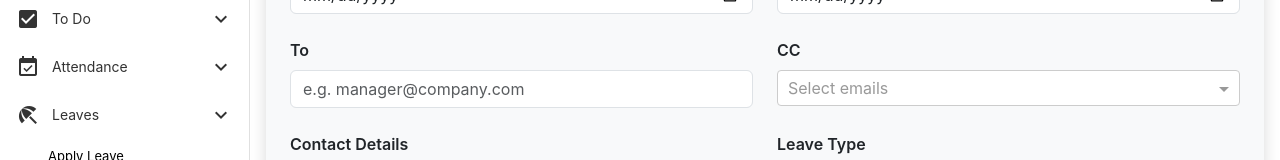
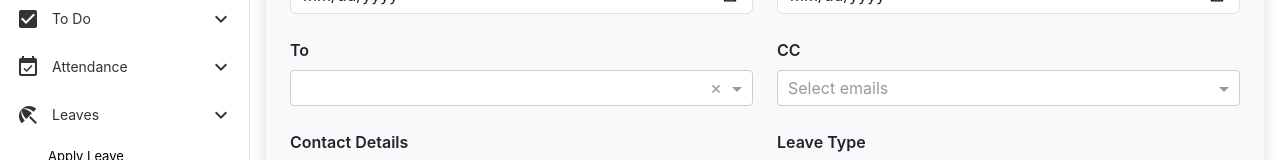
Before and after one commit to TriveniJumale85/Hrapplication, an Angular app: page /user/leaves/apply-leaves in a window 1280 px wide. Shown: the part 274-434 px from the top of the page. Built offline with nearby package versions, Linux system fonts and the light colour scheme; no server answers; sample sign-in values are in the browser's storage.

Commit message:
apply leave

```diff
--- a/src/app/pages/apply-leaves/apply-leaves.component.html
+++ b/src/app/pages/apply-leaves/apply-leaves.component.html
@@ -30,8 +30,13 @@
        <!-- Applying To -->
 <div class="col-md-6">
   <label class="form-label fw-semibold">To</label>
-          <input type="email" class="form-control" formControlName="applyingTo"
-            placeholder="e.g. manager@company.com" />
+  <ng-select
+    [items]="emailList"
+    bindLabel="email"
+    bindValue="email"
+    placeholder="Select Manager"
+    formControlName="applyingTo">
+  </ng-select>
   <div class="text-danger" *ngIf="leaveForm.get('applyingTo')?.touched && leaveForm.get('applyingTo')?.invalid">
     <div *ngIf="leaveForm.get('applyingTo')?.errors?.['required']">Manager Email is required.</div>
     <div *ngIf="leaveForm.get('applyingTo')?.errors?.['email']">Invalid email format.</div>
--- a/src/app/pages/manager-applyleave/manager-applyleave.component.html
+++ b/src/app/pages/manager-applyleave/manager-applyleave.component.html
@@ -30,8 +30,13 @@
        <!-- Applying To -->
 <div class="col-md-6">
   <label class="form-label fw-semibold">To</label>
-          <input type="email" class="form-control" formControlName="applyingTo"
-            placeholder="e.g. manager@company.com" />
+  <ng-select
+    [items]="emailList"
+    bindLabel="email"
+    bindValue="email"
+    placeholder="Select Manager"
+    formControlName="applyingTo">
+  </ng-select>
   <div class="text-danger" *ngIf="leaveForm.get('applyingTo')?.touched && leaveForm.get('applyingTo')?.invalid">
     <div *ngIf="leaveForm.get('applyingTo')?.errors?.['required']">Manager Email is required.</div>
     <div *ngIf="leaveForm.get('applyingTo')?.errors?.['email']">Invalid email format.</div>
```
Lines whose indentation alone changed are shown as unchanged.
